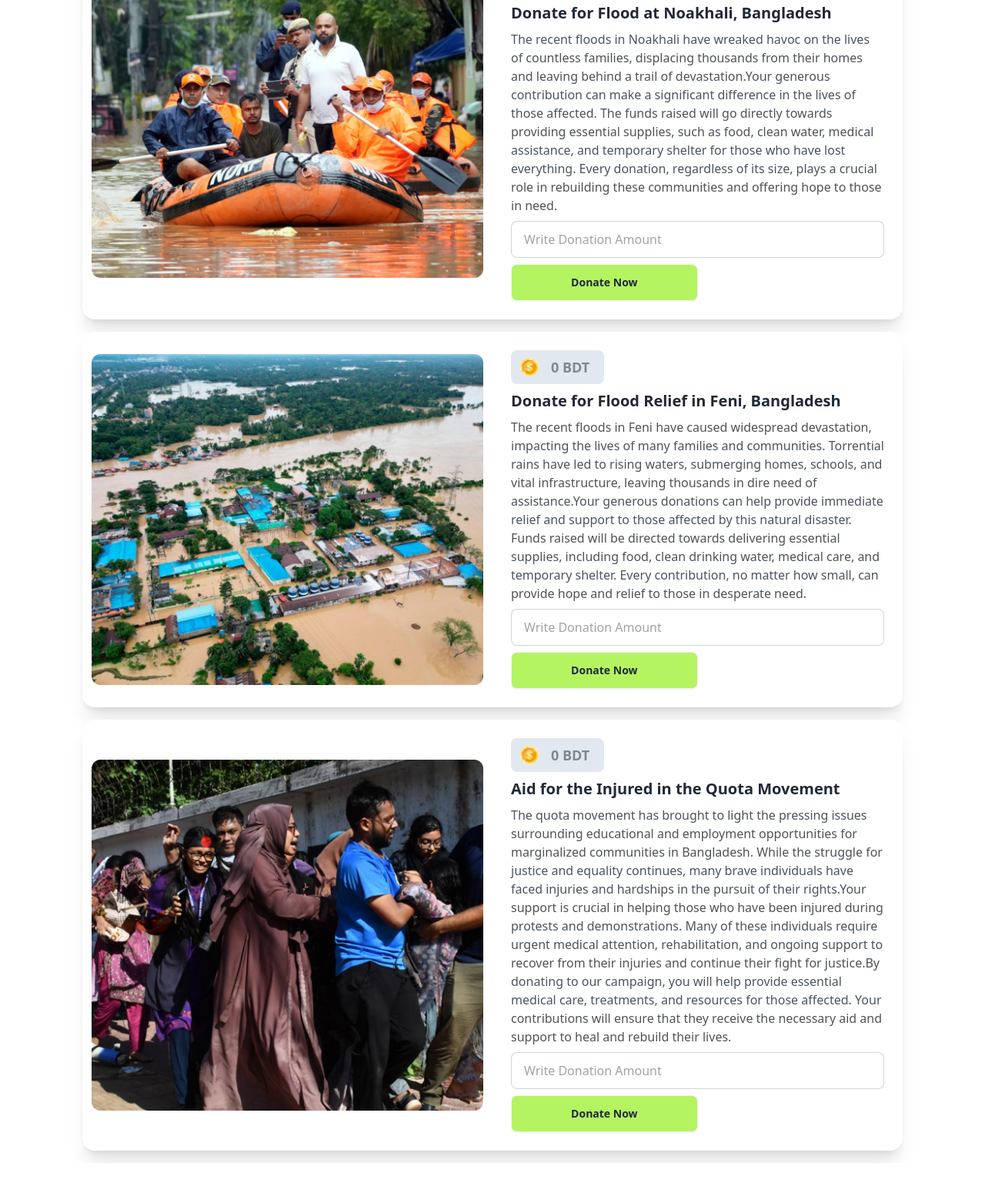
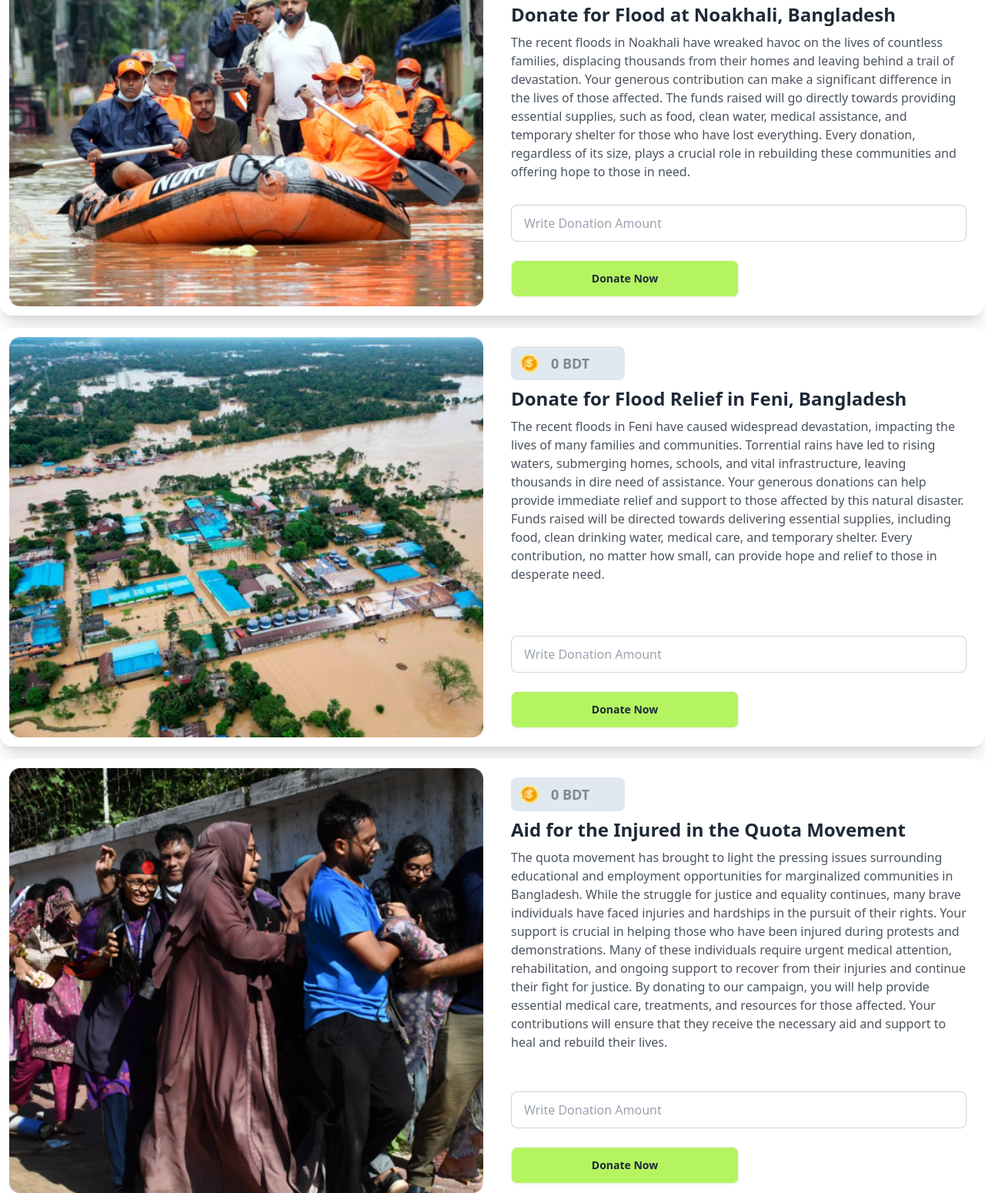
Before and after one commit to AyshaUrmi0/OpenArms-Donation, a plain HTML site: page index.html in a window 1280 px wide. Shown: the part 281-1831 px from the top of the page at 77% size. Before the commit the page ends 1792 px from the top, so only its background shows below. Drawn offline with nearby package versions, Linux system fonts and the light colour scheme.

Commit message:
mobile responsive

```diff
--- a/index.html
+++ b/index.html
@@ -41,73 +41,75 @@
     <!-- main content starts here -->
 
     <!-- card design starts here -->
-    <div id='balance-1' class="w-10/12 mx-auto mt-4 mb-4 shadow-xl card lg:card-side bg-base-100">
-        <figure class="w-1/2">
+    <div id='balance-1' class="flex-col w-full mx-auto mt-4 mb-4 shadow-xl card lg:flex lg:flex-row bg-base-100">
+      <figure class="w-full lg:w-1/2">
         <img
           src="./assets/noakhali.png"
           alt="Flood Rescue"
           class="w-full p-3">
       </figure>
-        <div class="w-1/2 p-6 card-body">
-            <div class="flex items-center w-3/12 px-3 py-2 space-x-4 rounded-lg bg-slate-200">
+      <div class="w-full p-6 lg:w-1/2 card-body">
+        <div class="flex items-center w-full px-3 py-2 space-x-4 rounded-lg lg:w-3/12 bg-slate-200">
           <img src='./assets/coin.png' alt="Donation Icon" class="w-6 h-6">
           <btn id='balance' class="text-lg font-semibold opacity-50">0 BDT</btn>
         </div>
-            <h2 class="card-title">Donate for Flood at Noakhali, Bangladesh</h2>
-            <p class="m-0 mb-0 opacity-80">
-              The recent floods in Noakhali have wreaked havoc on the lives of countless families, displacing thousands from their homes and leaving behind a trail of devastation.Your generous contribution can make a significant difference in the lives of those affected. The funds raised will go directly towards providing essential supplies, such as food, clean water, medical assistance, and temporary shelter for those who have lost everything. Every donation, regardless of its size, plays a crucial role in rebuilding these communities and offering hope to those in need.
+        <h2 class="text-lg card-title md:text-xl lg:text-2xl">Donate for Flood at Noakhali, Bangladesh</h2>
+        <p class="m-0 mb-4 text-sm opacity-80 md:text-base">
+          The recent floods in Noakhali have wreaked havoc on the lives of countless families, displacing thousands from their homes and leaving behind a trail of devastation. Your generous contribution can make a significant difference in the lives of those affected. The funds raised will go directly towards providing essential supplies, such as food, clean water, medical assistance, and temporary shelter for those who have lost everything. Every donation, regardless of its size, plays a crucial role in rebuilding these communities and offering hope to those in need.
         </p>
-            <input type="text" id="donate-amount" class="w-full m-0 my-0 input input-bordered" placeholder="Write Donation Amount">
-            <div class="card-actions">
-                <button id="donate-now" class="btn bg-[#B4F461] w-1/2 font-bold">Donate Now</button>
+        <input type="text" id="donate-amount" class="w-full input input-bordered" placeholder="Write Donation Amount">
+        <div class="mt-4 card-actions">
+          <button id="donate-now" class="btn bg-[#B4F461] w-full md:w-1/2 font-bold">Donate Now</button>
         </div>
       </div>
     </div>
-    <div id='balance-2' class="w-10/12 mx-auto mt-4 mb-4 shadow-xl card lg:card-side bg-base-100">
-        <figure class="w-1/2">
+
+    <div id='balance-2' class="flex-col w-full mx-auto mt-4 mb-4 shadow-xl card lg:flex lg:flex-row bg-base-100">
+      <figure class="w-full lg:w-1/2">
         <img
           src="./assets/feni.png"
           alt="Flood Rescue"
           class="w-full p-3">
       </figure>
-        <div class="w-1/2 p-6 card-body">
-            <div class="flex items-center w-3/12 px-3 py-2 space-x-4 rounded-lg bg-slate-200">
+      <div class="w-full p-6 lg:w-1/2 card-body">
+        <div class="flex items-center w-full px-3 py-2 space-x-4 rounded-lg lg:w-3/12 bg-slate-200">
           <img src='./assets/coin.png' alt="Donation Icon" class="w-6 h-6">
           <btn id='balance-card2' class="text-lg font-semibold opacity-50">0 BDT</btn>
         </div>
-            <h2 class="card-title">Donate for Flood Relief in Feni, Bangladesh</h2>
-            <p class="m-0 mb-0 opacity-80">
-              The recent floods in Feni have caused widespread devastation, impacting the lives of many families and communities. Torrential rains have led to rising waters, submerging homes, schools, and vital infrastructure, leaving thousands in dire need of assistance.Your generous donations can help provide immediate relief and support to those affected by this natural disaster. Funds raised will be directed towards delivering essential supplies, including food, clean drinking water, medical care, and temporary shelter. Every contribution, no matter how small, can provide hope and relief to those in desperate need.
+        <h2 class="text-lg card-title md:text-xl lg:text-2xl">Donate for Flood Relief in Feni, Bangladesh</h2>
+        <p class="m-0 mb-4 text-sm opacity-80 md:text-base">
+          The recent floods in Feni have caused widespread devastation, impacting the lives of many families and communities. Torrential rains have led to rising waters, submerging homes, schools, and vital infrastructure, leaving thousands in dire need of assistance. Your generous donations can help provide immediate relief and support to those affected by this natural disaster. Funds raised will be directed towards delivering essential supplies, including food, clean drinking water, medical care, and temporary shelter. Every contribution, no matter how small, can provide hope and relief to those in desperate need.
         </p>
-            <input type="text" id="donate-amount-1" class="w-full m-0 my-0 input input-bordered" placeholder="Write Donation Amount">
-            <div class="card-actions">
-                <button id="donate-now-1" class="btn bg-[#B4F461] w-1/2 font-bold">Donate Now</button>
+        <input type="text" id="donate-amount-1" class="w-full input input-bordered" placeholder="Write Donation Amount">
+        <div class="mt-4 card-actions">
+          <button id="donate-now-1" class="btn bg-[#B4F461] w-full md:w-1/2 font-bold">Donate Now</button>
         </div>
       </div>
     </div>
 
-    <div id='balance-3' class="w-10/12 mx-auto mt-4 mb-4 shadow-xl card lg:card-side bg-base-100">
-      <figure class="w-1/2">
+    <div id='balance-3' class="flex-col w-full mx-auto mt-4 mb-4 shadow-xl card lg:flex lg:flex-row bg-base-100">
+      <figure class="w-full lg:w-1/2">
         <img
           src="./assets/quota-protest.png"
           alt="Flood Rescue"
           class="w-full p-3">
       </figure>
-      <div class="w-1/2 p-6 card-body">
-          <div class="flex items-center w-3/12 px-3 py-2 space-x-4 rounded-lg bg-slate-200">
+      <div class="w-full p-6 lg:w-1/2 card-body">
+        <div class="flex items-center w-full px-3 py-2 space-x-4 rounded-lg lg:w-3/12 bg-slate-200">
           <img src='./assets/coin.png' alt="Donation Icon" class="w-6 h-6">
           <btn id='balance-card3' class="text-lg font-semibold opacity-50">0 BDT</btn>
         </div>
-          <h2 class="card-title">Aid for the Injured in the Quota Movement</h2>
-          <p class="m-0 mb-0 opacity-80">
-            The quota movement has brought to light the pressing issues surrounding educational and employment opportunities for marginalized communities in Bangladesh. While the struggle for justice and equality continues, many brave individuals have faced injuries and hardships in the pursuit of their rights.Your support is crucial in helping those who have been injured during protests and demonstrations. Many of these individuals require urgent medical attention, rehabilitation, and ongoing support to recover from their injuries and continue their fight for justice.By donating to our campaign, you will help provide essential medical care, treatments, and resources for those affected. Your contributions will ensure that they receive the necessary aid and support to heal and rebuild their lives.
+        <h2 class="text-lg card-title md:text-xl lg:text-2xl">Aid for the Injured in the Quota Movement</h2>
+        <p class="m-0 mb-4 text-sm opacity-80 md:text-base">
+          The quota movement has brought to light the pressing issues surrounding educational and employment opportunities for marginalized communities in Bangladesh. While the struggle for justice and equality continues, many brave individuals have faced injuries and hardships in the pursuit of their rights. Your support is crucial in helping those who have been injured during protests and demonstrations. Many of these individuals require urgent medical attention, rehabilitation, and ongoing support to recover from their injuries and continue their fight for justice. By donating to our campaign, you will help provide essential medical care, treatments, and resources for those affected. Your contributions will ensure that they receive the necessary aid and support to heal and rebuild their lives.
         </p>
-          <input type="text" id="donate-amount-2" class="w-full m-0 my-0 input input-bordered" placeholder="Write Donation Amount">
-          <div class="card-actions">
-              <button id="donate-now-2" class="btn bg-[#B4F461] w-1/2  font-bold">Donate Now</button>
+        <input type="text" id="donate-amount-2" class="w-full input input-bordered" placeholder="Write Donation Amount">
+        <div class="mt-4 card-actions">
+          <button id="donate-now-2" class="btn bg-[#B4F461] w-full md:w-1/2 font-bold">Donate Now</button>
         </div>
       </div>
     </div>
+
 
   <!-- History Tab -->
   <div id="history-list" class="hidden w-10/12 mx-auto mt-4 mb-4">
--- a/js/donate.js
+++ b/js/donate.js
@@ -87,7 +87,7 @@ document.getElementById("donate-now-2").addEventListener("click", function() {
       // Update individual balance
       const addBalance = document.getElementById("balance-2").innerText;
       const newBalance = parseFloat(addBalance) + parsedonation + ' BDT';
-      document.getElementById("balance-card3").innerHTML = newBalance;
+      document.getElementById("balance-").innerHTML = newBalance;
 
       // Update main balance
       const updateMainBalance = document.getElementById("main-balance").innerText;
```
Lines whose indentation alone changed are shown as unchanged.
